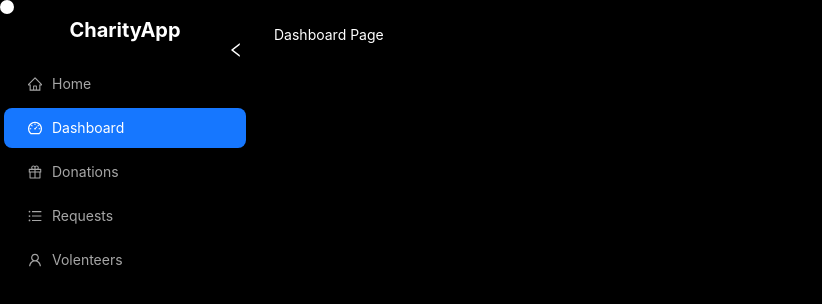
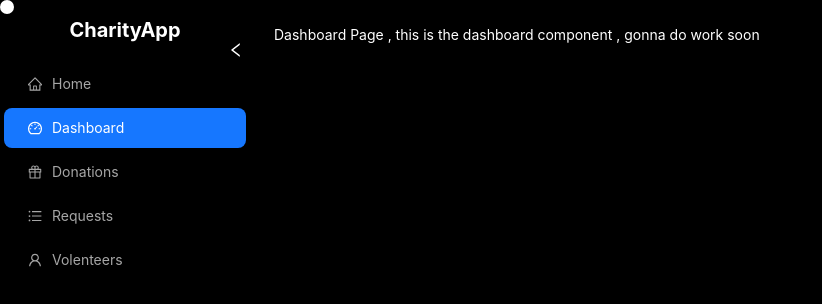
Before and after one commit to 2003devansh/charity_app, a React (Vite) app in the folder frontend/: page /dashboard in a window 1280 px wide. Shown: the top 304 px of the page, without its empty margins (0-822 px from the left). Built offline with nearby package versions, Linux system fonts and the light colour scheme.

Commit message:
Update Dashboard component to include additional context

```diff
--- a/frontend/src/pages/Dashboard.tsx
+++ b/frontend/src/pages/Dashboard.tsx
@@ -1,5 +1,9 @@
 const Dashboard = () => {
-  return <div>Dashboard Page</div>;
+  return (
+    <div>
+      Dashboard Page , this is the dashboard component , gonna do work soon{" "}
+    </div>
+  );
 };
 
 export default Dashboard;
```
